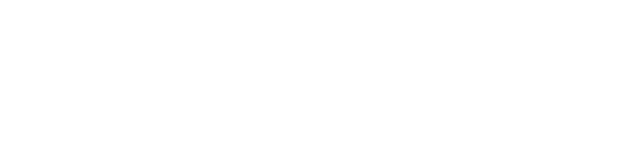
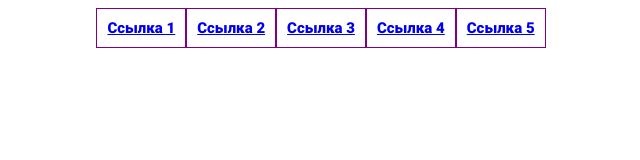
Before and after one commit to Exsplosion/7lvl, a plain HTML site: page index.html in a window 1280 px wide. Shown: the whole page, without its empty margins (319-959 px from the left). Drawn offline with Linux system fonts and the light colour scheme.

Commit message:
zadanie1

```diff
--- a/index.html
+++ b/index.html
@@ -5,6 +5,12 @@
     <title>UwUrok</title>
 </head>
 <body>
-
+    <main>
+    <a href="https://intl.nothing.tech/pages/phone-2?variant=42092799885518">Ссылка 1</a>
+    <a href="https://intl.nothing.tech/pages/phone-2?variant=42092799885518">Ссылка 2</a>
+    <a href="https://intl.nothing.tech/pages/phone-2?variant=42092799885518">Ссылка 3</a>
+    <a href="https://intl.nothing.tech/pages/phone-2?variant=42092799885518">Ссылка 4</a>
+    <a href="https://intl.nothing.tech/pages/phone-2?variant=42092799885518">Ссылка 5</a>
+    </main>
 </body>
 </html>
--- a/src/style.css
+++ b/src/style.css
@@ -1,6 +1,23 @@
 html {
     font-size: 15px;
     font-family: "Roboto-Black";
+    text-align: center;
+    display: flex;
+    justify-content: center;
+}
+main {
+    display: flex;
+    justify-content: center;
+}
+a {
+    border: purple 1px solid;
+    padding: 10px;
+    display: flex;
+
+}
+a:hover {
+    transform: rotate(720deg);
+    transition: 1.5s;
 }
 @font-face {
     font-family: "Roboto-Black";
```
